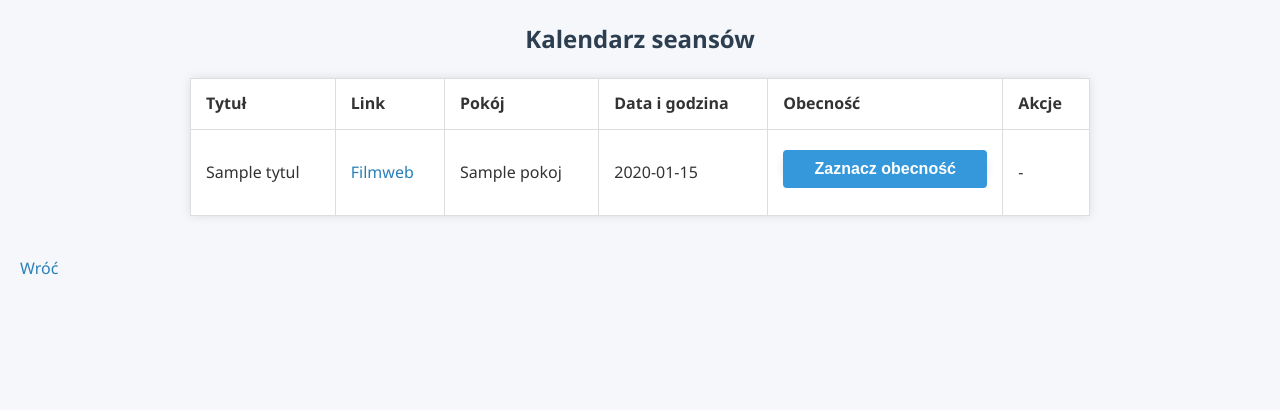
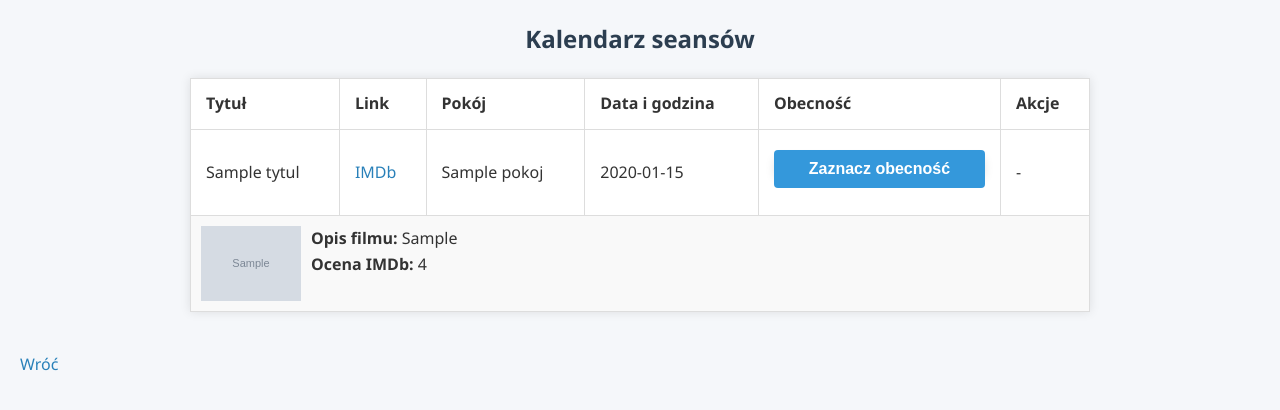
Before and after one commit to suchencjusz/kino-babilon, a FastAPI app: template templates/calendar.html in a window 1280 px wide. Shown: the top 410 px of the page. Run offline with FastAPI, Linux system fonts and the light colour scheme; the template is opened without the code that fills it: most values are stand-ins (such as "Sample title", 1, 10 or a date in 2020); grey boxes marked "Sample" are stand-in pictures.

Commit message:
omdb integration

```diff
--- a/main.py
+++ b/main.py
@@ -16,6 +16,9 @@ from fastapi import Query
 from datetime import date
 from sqlalchemy.orm import joinedload
 from fastapi_utils.tasks import repeat_every
+import requests
+
+OMDB_API_KEY = "5430bc67"
 
 app = FastAPI()
 Base.metadata.create_all(bind=engine)
@@ -24,6 +27,33 @@ templates = Jinja2Templates(directory="templates")
 app.mount("/static", StaticFiles(directory="static"), name="static")
 
 sessions = {}
+
+def extract_imdb_id(imdb_url: str) -> str:
+    import re
+    pattern = r"(tt\d+)"
+    match = re.search(pattern, imdb_url)
+    if match:
+        return match.group(1)
+    return None
+
+
+def get_movie_data_by_imdb_id(imdb_id: str):
+    url = f"http://www.omdbapi.com/?i={imdb_id}&apikey={OMDB_API_KEY}"
+    response = requests.get(url)
+    data = response.json()
+    print("OMDb API Response:", data)
+    if response.status_code == 200 and data.get("Response") == "True":
+        return {
+            "title": data.get("Title"),
+            "poster": data.get("Poster"),
+            "plot": data.get("Plot"),
+            "rating": data.get("imdbRating"),
+            "genre": data.get("Genre"),
+            "director": data.get("Director"),
+        }
+    print("OMDb API Error or no data for", imdb_id)
+    return None
+
 
 def get_user_from_session(request: Request, db: Session):  # POPRAWKA: dodano db
     token = request.cookies.get("session_token")
@@ -102,10 +132,36 @@ def show_calendar(request: Request, db: Session = Depends(get_db)):
     user = get_user_from_session(request, db)
     if not user:
         return RedirectResponse("/login", status_code=HTTP_302_FOUND)
-    # Filtrujemy tylko aktualne, niearchiwalne
     seanse = db.query(Seans).options(joinedload(Seans.attendees))\
         .filter(Seans.archiwalny == False).all()
-    return templates.TemplateResponse("calendar.html", {"request": request, "user": user, "seanse": seanse})
+
+    # Pobranie danych filmów z OMDb API
+    for seans in seanse:
+        imdb_link = getattr(seans, "movie_imdb_link", None) or getattr(seans, "link", None)
+        if imdb_link:
+            imdb_id = extract_imdb_id(imdb_link)
+            if imdb_id:
+                movie_data = get_movie_data_by_imdb_id(imdb_id)
+                if movie_data:
+                    seans.movie_title = movie_data.get("title")
+                    seans.movie_poster = movie_data.get("poster")
+                    seans.movie_plot = movie_data.get("plot")
+                    seans.movie_rating = movie_data.get("rating")
+                    seans.movie_genre = movie_data.get("genre")
+                    seans.movie_director = movie_data.get("director")
+                else:
+                    seans.movie_title = None
+            else:
+                seans.movie_title = None
+
+    return templates.TemplateResponse(
+        "calendar.html",
+        {
+            "request": request,
+            "user": user,
+            "seanse": seanse
+        }
+    )
 
 @app.get("/plan", response_class=HTMLResponse)
 def plan_form(request: Request, db: Session = Depends(get_db)):
--- a/templates/add_seans.html
+++ b/templates/add_seans.html
@@ -8,7 +8,7 @@
 {% if msg %}<p style="color:red;">{{ msg }}</p>{% endif %}
 <form action="/add_seans" method="post">
   <input type="text" name="tytul" placeholder="Tytuł filmu" required><br>
-  <input type="text" name="link" placeholder="Link do Filmweb" required><br>
+  <input type="text" name="link" placeholder="Link do IMDb" required><br>
   <input type="text" name="pokoj" placeholder="Pokój seansu" required><br>
   <input name="data" type="datetime-local" required><br>
   <button type="submit">Dodaj</button>
--- a/templates/calendar.html
+++ b/templates/calendar.html
@@ -10,7 +10,7 @@
 {% for s in seanse %}
     <tr>
       <td>{{ s.tytul }}</td>
-      <td><a href="{{ s.link }}" target="_blank">Filmweb</a></td>
+      <td><a href="{{ s.link }}" target="_blank">IMDb</a></td>
       <td>{{ s.pokoj }}</td>
       <td>{{ s.data.strftime("%Y-%m-%d %H:%M") }}</td>
       <td>
@@ -25,7 +25,7 @@
       </td>
       <td>
         {% if user.role == 'operator' and s.operator_id == user.id %}
-    <form style="display:inline;" action="/seans/delete" method="post" onsubmit="return confirm('Na pewno usunąć?')">
+          <form style="display:inline;" action="/seans/delete" method="post" onsubmit="return confirm('Na pewno usunąć seans?');">
             <input type="hidden" name="seans_id" value="{{ s.id }}">
             <button type="submit" class="delete-seans-btn">Usuń seans</button>
           </form>
@@ -34,7 +34,17 @@
         {% endif %}
       </td>
     </tr>
+    <tr>
+      <td colspan="6" style="background: #f9f9f9; padding: 10px;">
+        {% if s.movie_poster and s.movie_poster != "N/A" %}
+          <img src="{{ s.movie_poster }}" alt="Plakat: {{ s.tytul }}" style="float:left; margin-right: 10px; width:100px;"/>
+        {% endif %}
+        <strong>Opis filmu:</strong> {{ s.movie_plot or "Brak opisu" }}<br/>
+        <strong>Ocena IMDb:</strong> {{ s.movie_rating or "Brak oceny" }}
+      </td>
+    </tr>
 {% endfor %}
+
 </table>
 <p><a href="/">Wróć</a></p>
 </body>
```
Lines whose indentation alone changed are shown as unchanged.
